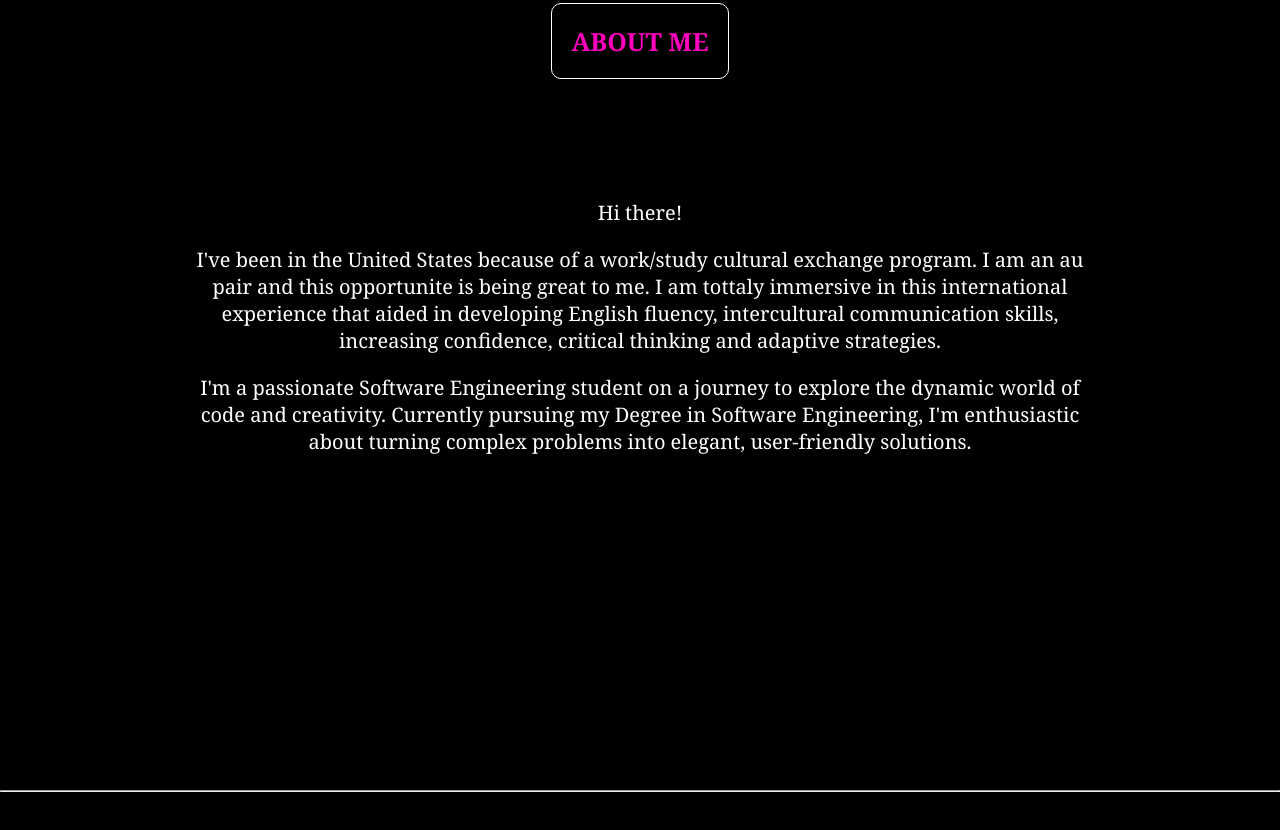
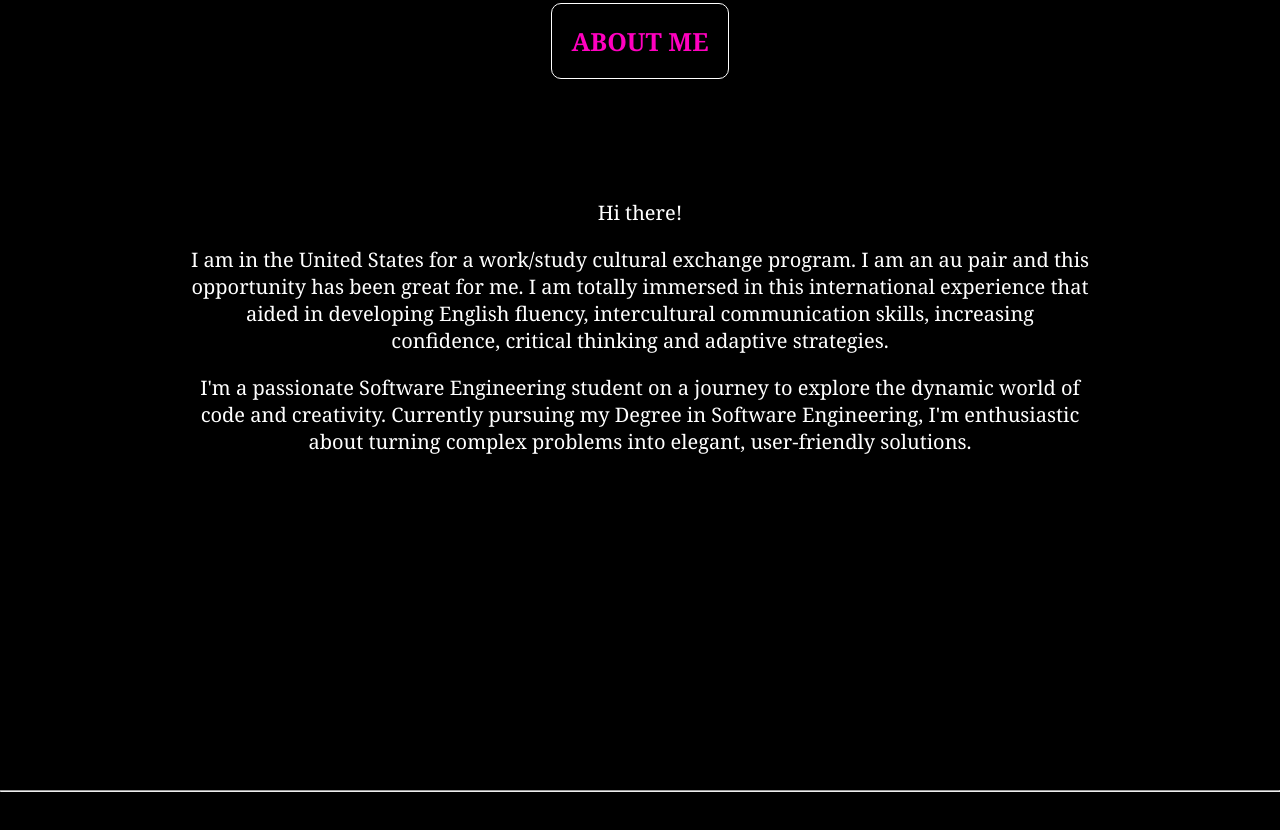
Before and after one commit to AnnhMarques/AnnhMarques.github.io, a plain HTML site: page index.html in a window 1280 px wide. Shown: the part 1186-2016 px from the top of the page. Drawn offline with Linux system fonts and the light colour scheme.

Commit message:
wording/spelling

```diff
--- a/index.html
+++ b/index.html
@@ -60,8 +60,8 @@
       <div class="M">
          <p class="Me"> Hi there! </p>
          <p class="Me">
-            I've been in the United States because of a work/study cultural exchange program. I am an au pair and this
-            opportunite is being great to me. I am tottaly immersive in this international experience that aided in
+            I am in the United States for a work/study cultural exchange program. I am an au pair and this
+            opportunity has been great for me. I am totally immersed in this international experience that aided in
             developing English fluency, intercultural communication skills, increasing confidence, critical thinking and
             adaptive strategies. </p>
          <p class="Me"> I'm a passionate Software Engineering student on a journey to explore the dynamic world of code
```
